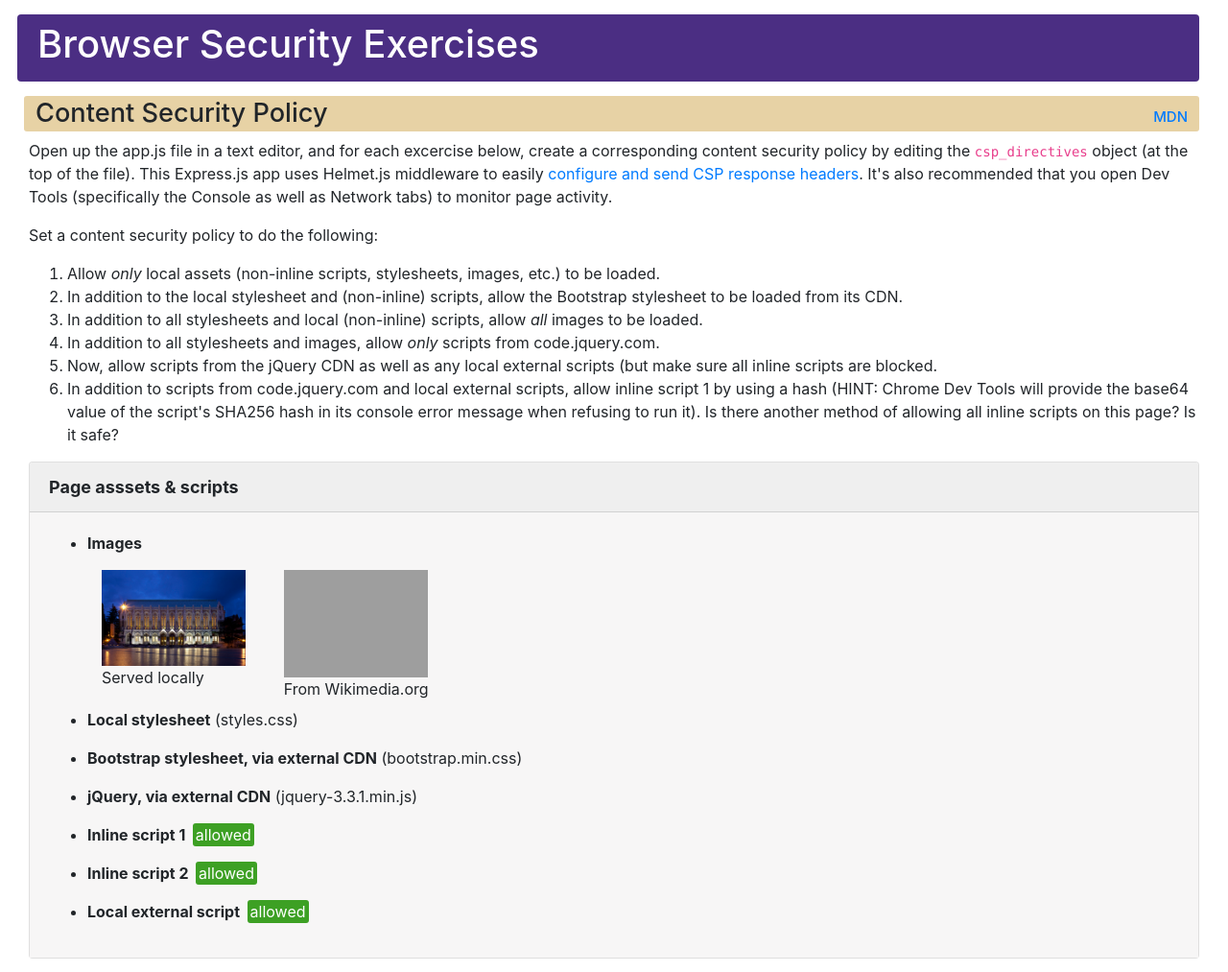
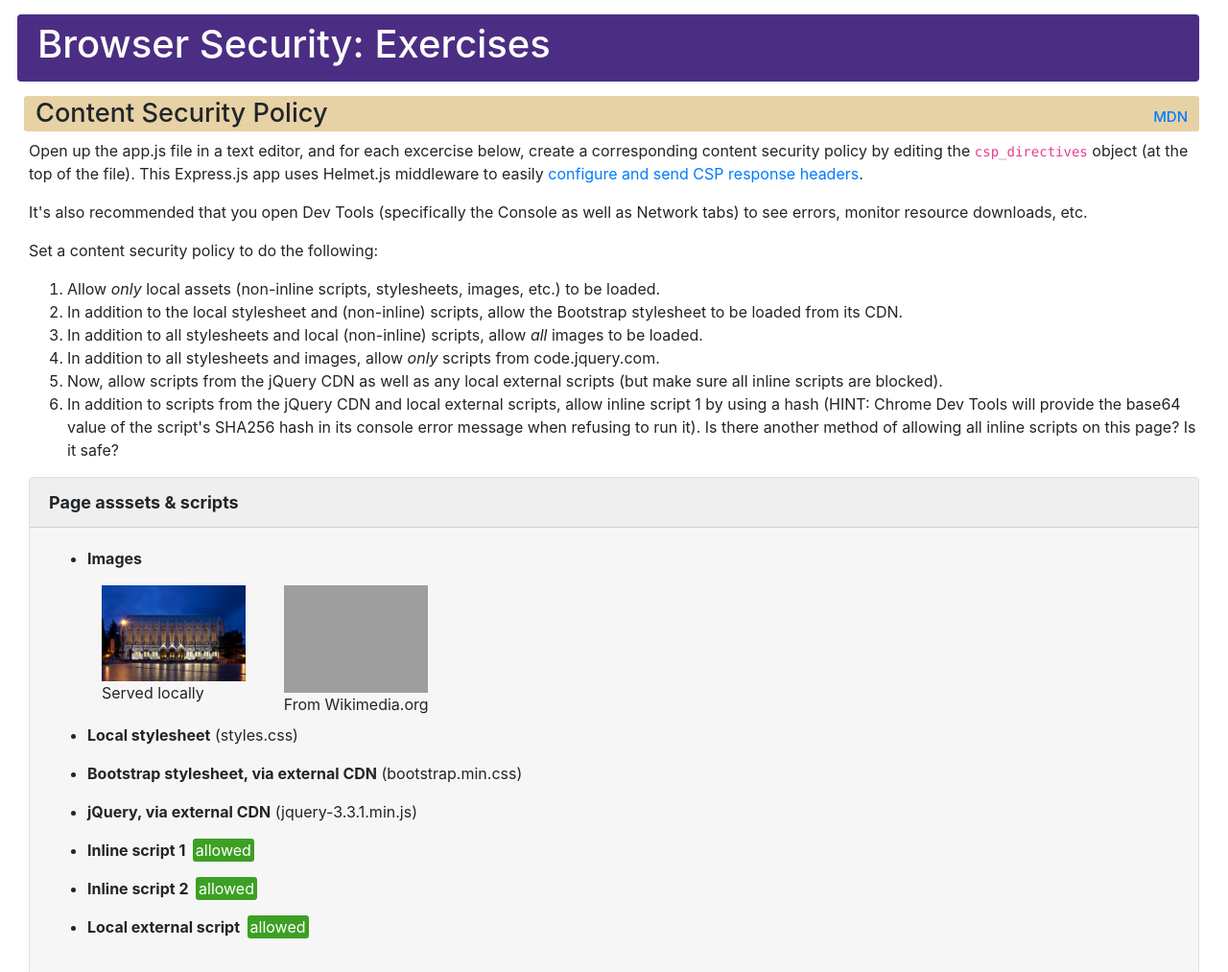
Before and after one commit to uwciso/browser-security, a website: page index.html in a window 1280 px wide. Shown: the top 1013 px of the page at 96% size. Drawn offline with nearby package versions, Linux system fonts and the light colour scheme; grey boxes are pictures that could not be loaded.

Commit message:
cleaning up app file

```diff
--- a/index.html
+++ b/index.html
@@ -9,20 +9,20 @@
   <title>Browser Security Exercises</title>
 </head>
 <body>
-  <script src="https://staff.washington.edu/pgraff/same-origin/test.js"></script>
   <div class="banner">
-    <h1>Browser Security Exercises</h1>
+    <h1>Browser Security: Exercises</h1>
   </div>
   <h2 class="first">Content Security Policy<span class="resource"><a href="https://developer.mozilla.org/en-US/docs/Web/HTTP/CSP" target="0">MDN</a></span></h2>
-  <p class="instructions">Open up the app.js file in a text editor, and for each excercise below, create a corresponding content security policy by editing the <code>csp_directives</code> object (at the top of the file). This Express.js app uses Helmet.js middleware to easily <a href="https://helmetjs.github.io/docs/csp/" target="0">configure and send CSP response headers</a>. It's also recommended that you open Dev Tools (specifically the Console as well as Network tabs) to monitor page activity.</p>
+  <p class="instructions">Open up the app.js file in a text editor, and for each excercise below, create a corresponding content security policy by editing the <code>csp_directives</code> object (at the top of the file). This Express.js app uses Helmet.js middleware to easily <a href="https://helmetjs.github.io/docs/csp/" target="0">configure and send CSP response headers</a>.</p>
+  <p>It's also recommended that you open Dev Tools (specifically the Console as well as Network tabs) to see errors, monitor resource downloads, etc.</p>
   <p class="instructions">Set a content security policy to do the following:</p>
   <ol>
     <li>Allow <i>only</i> local assets (non-inline scripts, stylesheets, images, etc.) to be loaded.</li>
     <li>In addition to the local stylesheet and (non-inline) scripts, allow the Bootstrap stylesheet to be loaded from its CDN.</li>
     <li>In addition to all stylesheets and local (non-inline) scripts, allow <i>all</i> images to be loaded.</li>
     <li>In addition to all stylesheets and images, allow <i>only</i> scripts from code.jquery.com.</li>
-    <li>Now, allow scripts from the jQuery CDN as well as any local external scripts (but make sure all inline scripts are blocked.</li>
-    <li>In addition to scripts from code.jquery.com and local external scripts, allow inline script 1 by using a hash (HINT: Chrome Dev Tools will provide the base64 value of the script's SHA256 hash in its console error message when refusing to run it). Is there another method of allowing all inline scripts on this page? Is it safe?</li>
+    <li>Now, allow scripts from the jQuery CDN as well as any local external scripts (but make sure all inline scripts are blocked).</li>
+    <li>In addition to scripts from the jQuery CDN and local external scripts, allow inline script 1 by using a hash (HINT: Chrome Dev Tools will provide the base64 value of the script's SHA256 hash in its console error message when refusing to run it). Is there another method of allowing all inline scripts on this page? Is it safe?</li>
   </ol>
   <div class="card">
     <div class="card-header">
```
Also changed, not shown: app.js (+1 -18 lines), README.md.
